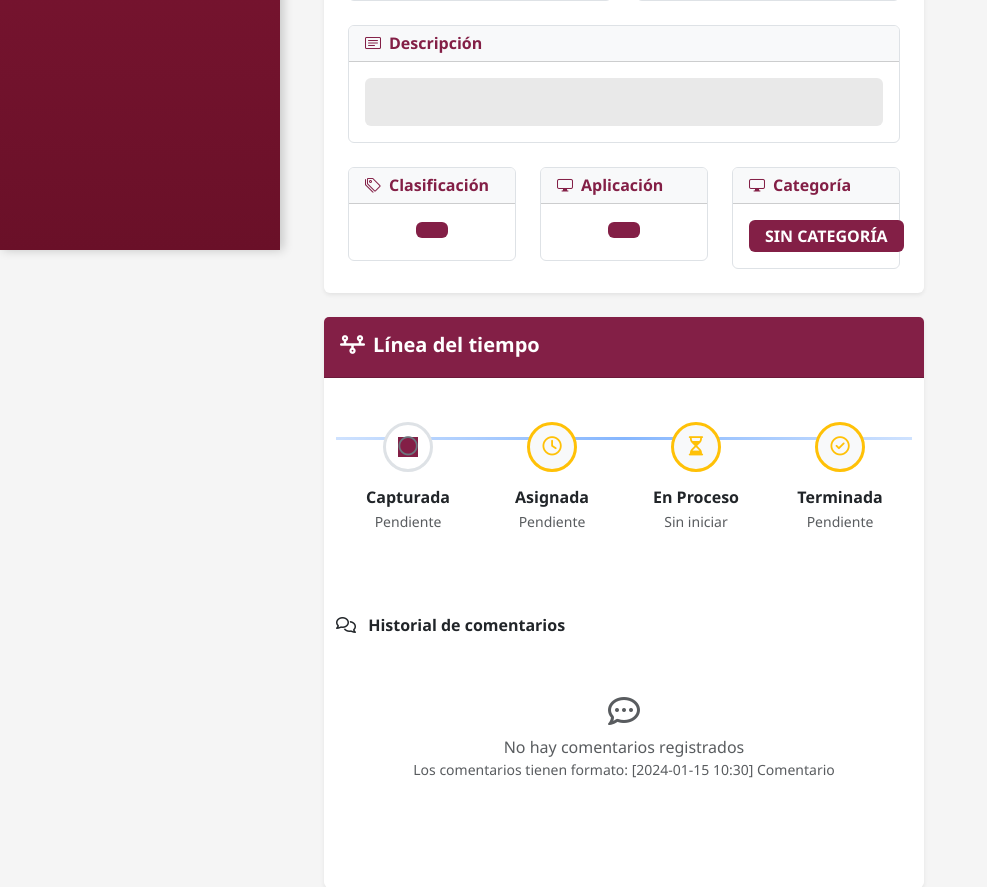
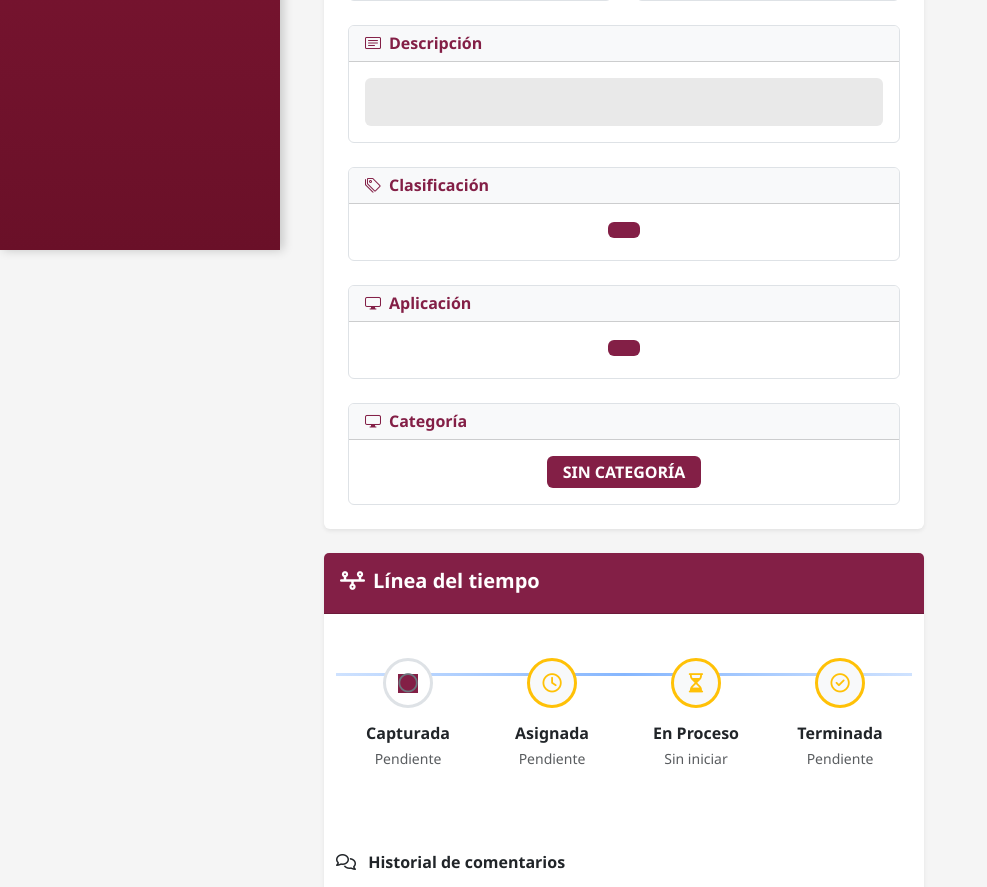
Before and after one commit to hectoru2001/helpdesk, a Django app: template apps/ordenes/templates/detalle_orden.html in a window 1280 px wide. Shown: the part 550-1437 px from the top of the page, without its empty margins (0-987 px from the left). Run offline with Django 4.2, Linux system fonts and the light colour scheme; the template is opened without the code that fills it, so the values that code supplies are empty; some libraries are stand-ins or nearby versions.

Commit message:
Cambios de detalles

```diff
--- a/apps/ordenes/templates/detalle_orden.html
+++ b/apps/ordenes/templates/detalle_orden.html
@@ -227,7 +227,7 @@
                         {% endif %}
 
                         <!-- Clasificación y aplicación -->
-                        <div class="col-md-4">
+                        <div class="col-md-12">
                             <div class="card border">
                                 <div class="card-header bg-light py-2">
                                     <h6 class="mb-0 fw-bold texto-primario">
@@ -242,7 +242,7 @@
                             </div>
                         </div>
 
-                        <div class="col-md-4">
+                        <div class="col-md-12">
                             <div class="card border">
                                 <div class="card-header bg-light py-2">
                                     <h6 class="mb-0 fw-bold texto-primario">
@@ -257,7 +257,7 @@
                             </div>
                         </div>
 
-                        <div class="col-md-4">
+                        <div class="col-md-12">
                             <div class="card border">
                                 <div class="card-header bg-light py-2">
                                     <h6 class="mb-0 fw-bold texto-primario">
```
